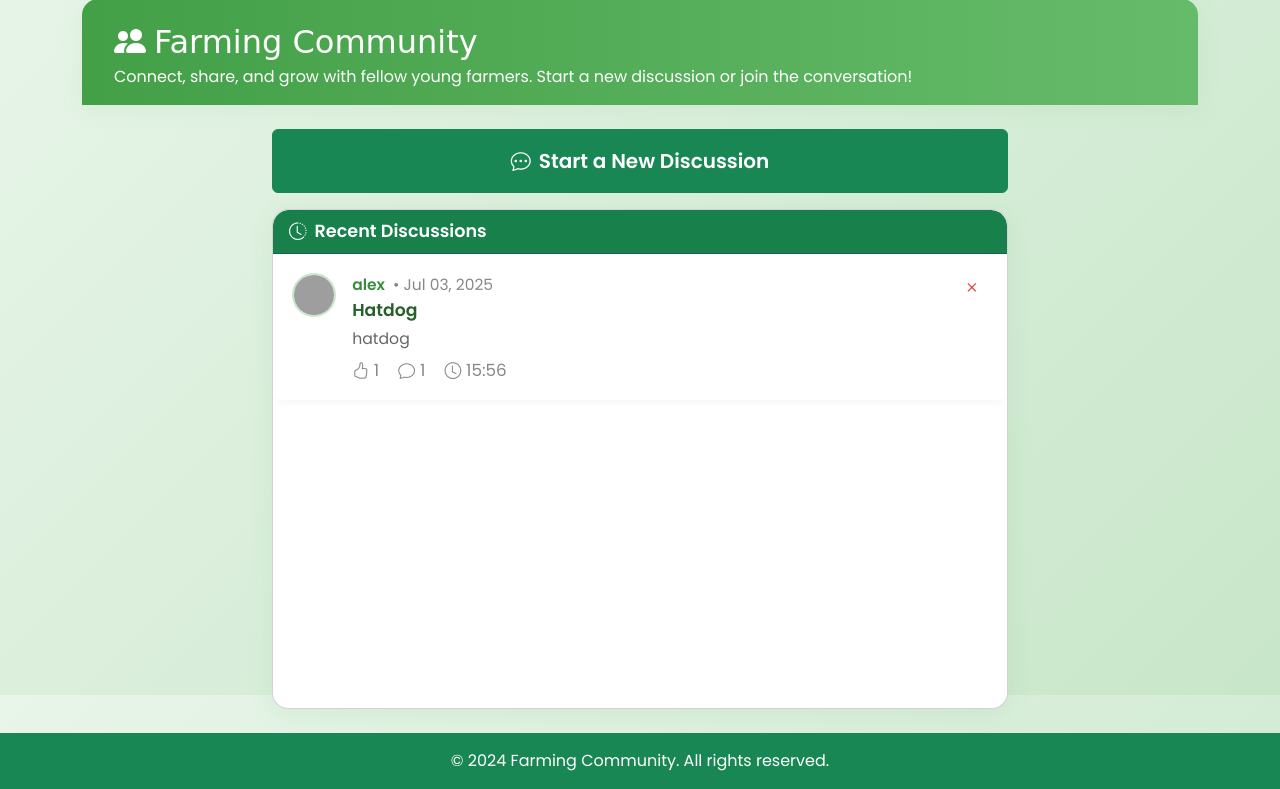
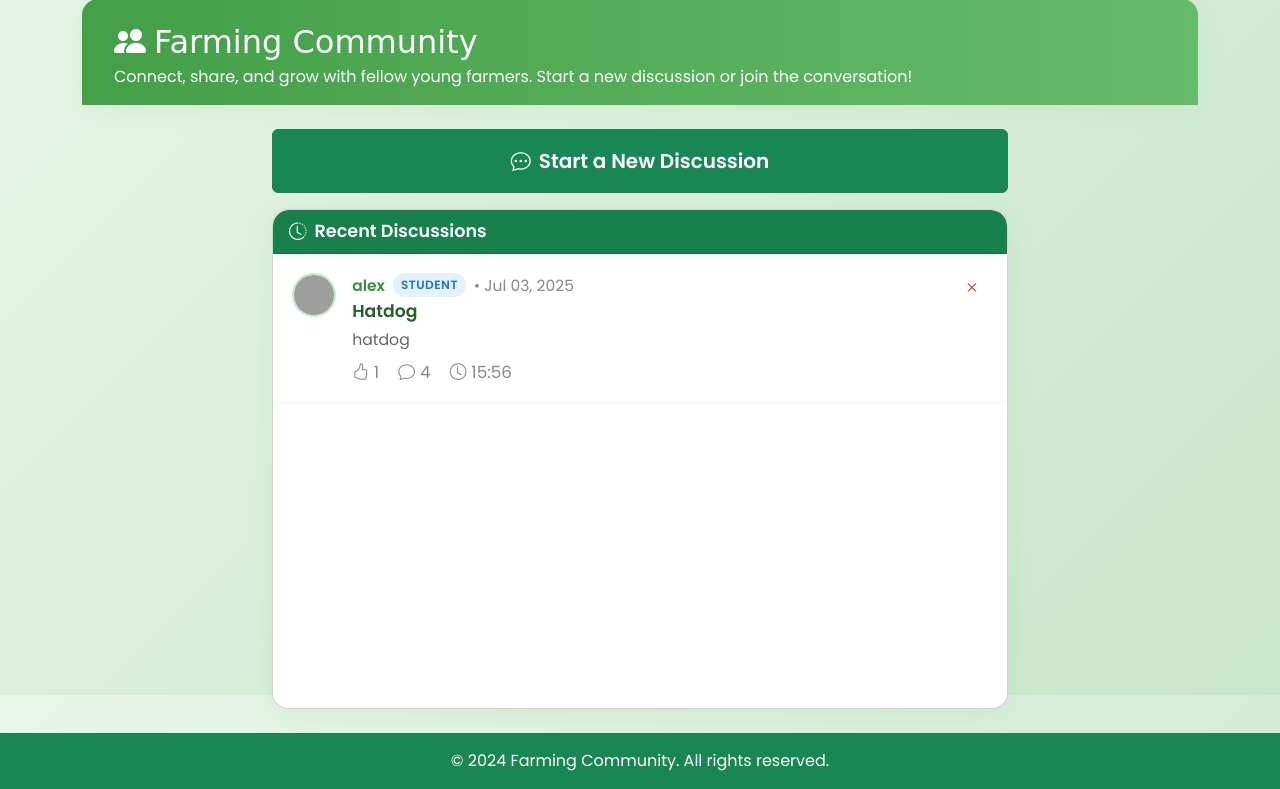
Before and after one commit to AXELAVARIAS/CAPSTONE-Planting-Simulation, a PHP site: page /php/Forum/community.php in a window 1280 px wide. Shown: the part 105-894 px from the top of the page. Run offline with PHP 8.4, Linux system fonts and the light colour scheme; a user stored in the database is signed in; data comes from the database, SQL or seed files in the repository; grey boxes are pictures that could not be loaded.

Commit message:
bagong Update

```diff
--- a/php/Forum/community.php
+++ b/php/Forum/community.php
@@ -9,9 +9,12 @@
 
   include "../connection.php";
 
-  $sql = "SELECT q.question_id, q.title, q.body, q.created_at, u.username, u.profile_picture
+  $sql = "SELECT q.question_id, q.title, q.body, q.created_at, u.username, u.profile_picture, u.role,
+          COUNT(r.reply_id) as reply_count
           FROM questions q
           JOIN users u ON q.user_id = u.user_id
+          LEFT JOIN reply r ON q.question_id = r.question_id
+          GROUP BY q.question_id, q.title, q.body, q.created_at, u.username, u.profile_picture, u.role
           ORDER BY q.created_at DESC
           LIMIT 10";
   $result = $conn->query($sql);
@@ -215,6 +218,26 @@
       color: #888;
       font-weight: 400;
     }
+    .role-badge {
+      font-size: 0.75rem;
+      padding: 0.2rem 0.5rem;
+      border-radius: 1rem;
+      font-weight: 600;
+      text-transform: uppercase;
+      letter-spacing: 0.5px;
+    }
+    .role-student {
+      background: #e3f2fd;
+      color: #1976d2;
+    }
+    .role-admin {
+      background: #ffebee;
+      color: #d32f2f;
+    }
+    .role-agriculturist {
+      background: #e8f5e8;
+      color: #388e3c;
+    }
     .new-title {
       font-size: 1.08rem;
       font-weight: 700;
@@ -311,6 +334,7 @@
                         <div class="discussion-content">
                           <div class="discussion-meta-top">
                             <span class="discussion-username"><?= htmlspecialchars($row['username']) ?></span>
+                            <span class="role-badge role-<?= $row['role'] ?>"><?= ucfirst($row['role']) ?></span>
                             <span class="discussion-meta-text">&bull; <?= date('M d, Y', strtotime($row['created_at'])) ?></span>
                           </div>
                           <a href="thread.php?id=<?= $row['question_id'] ?>" class="discussion-title new-title">
@@ -321,7 +345,7 @@
                           </div>
                           <div class="discussion-actions">
                             <span class="action-icon"><i class="bi bi-hand-thumbs-up"></i> 1</span>
-                            <span class="action-icon"><i class="bi bi-chat"></i> 1</span>
+                            <span class="action-icon"><i class="bi bi-chat"></i> <?= $row['reply_count'] ?></span>
                             <span class="action-icon"><i class="bi bi-clock"></i> <?= date('H:i', strtotime($row['created_at'])) ?></span>
                           </div>
                         </div>
```
